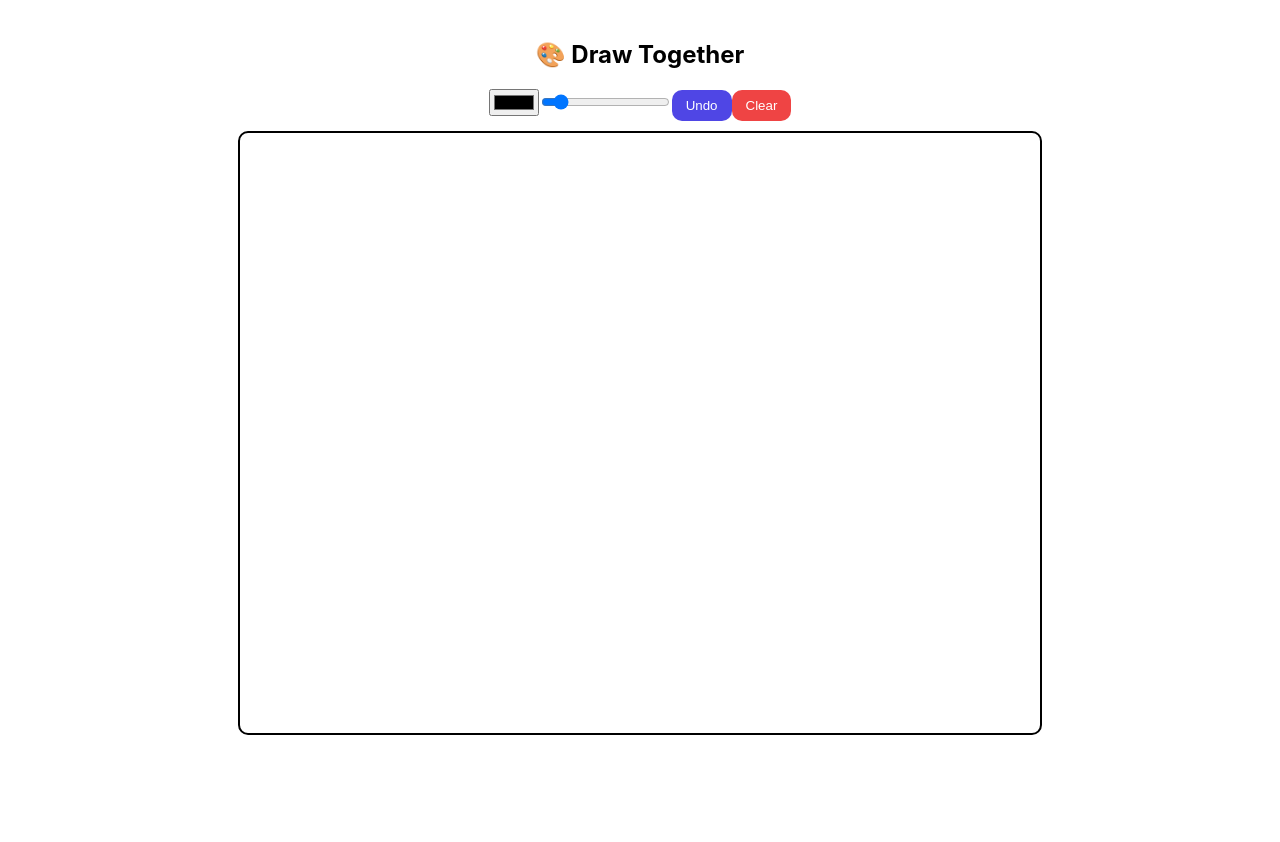
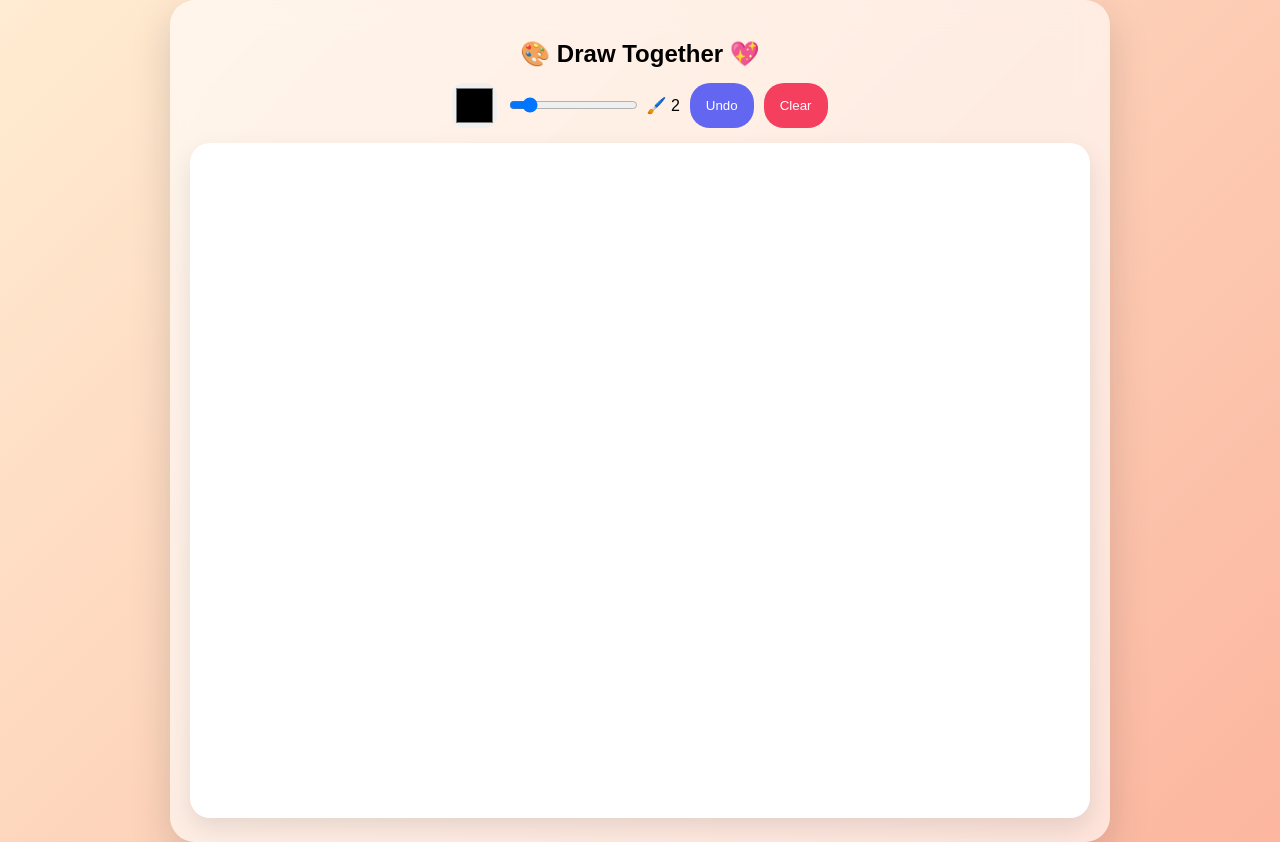
Before and after one commit to Everydaynormlguy/Real-time-draw, a React (Create React App) app in the folder frontend/: page / in a window 1280 px wide. Before the commit the page ends 800 px from the top, so only its background shows below. Built offline with nearby package versions, Linux system fonts and the light colour scheme; no server answers.

Commit message:
updating UI

```diff
--- a/frontend/src/App.js
+++ b/frontend/src/App.js
@@ -13,15 +13,6 @@ function App() {
   const [size, setSize] = useState(2);
   const [, setStrokes] = useState([]);
 
-  const btnStyle = (bg) => ({
-    padding: "8px 14px",
-    borderRadius: "10px",
-    border: "none",
-    background: bg,
-    color: "white",
-    cursor: "pointer",
-  });
-
   useEffect(() => {
     const canvas = canvasRef.current;
     const ctx = canvas.getContext("2d");
@@ -31,7 +22,6 @@ function App() {
 
     socket.emit("join_room", "room1");
 
-    // 🔥 INIT + SYNC
     socket.on("init", (data) => {
       setStrokes(data);
       redrawCanvas(data);
@@ -42,7 +32,6 @@ function App() {
       redrawCanvas(data);
     });
 
-    // 🔥 FIXED LIVE DRAW (SMOOTH)
     socket.on("draw_live", ({ x, y, prevX, prevY, color, size }) => {
       ctx.strokeStyle = color;
       ctx.lineWidth = size;
@@ -115,12 +104,12 @@ function App() {
       lastPoint.current = { x, y };
     };
 
-    // 🖱️ mouse
+    // mouse
     canvas.addEventListener("mousedown", startDrawing);
     canvas.addEventListener("mouseup", stopDrawing);
     canvas.addEventListener("mousemove", draw);
 
-    // 📱 touch
+    // touch
     canvas.addEventListener("touchstart", (e) => {
       e.preventDefault();
       startDrawing(e.touches[0]);
@@ -148,7 +137,6 @@ function App() {
     };
   }, [color, size]);
 
-  // 🔥 PERFECT REDRAW
   const redrawCanvas = (allStrokes) => {
     const canvas = canvasRef.current;
     const ctx = canvas.getContext("2d");
@@ -179,17 +167,89 @@ function App() {
   };
 
   return (
-    <div style={{ textAlign: "center", padding: "20px" }}>
-      <h2>🎨 Draw Together</h2>
+    <div
+      style={{
+        minHeight: "100vh",
+        background: "linear-gradient(135deg, #ffecd2, #fcb69f)",
+        display: "flex",
+        justifyContent: "center",
+        alignItems: "center",
+        fontFamily: "Poppins, sans-serif",
+      }}
+    >
+      <div
+        style={{
+          width: "95%",
+          maxWidth: "900px",
+          background: "rgba(255,255,255,0.6)",
+          backdropFilter: "blur(15px)",
+          borderRadius: "25px",
+          padding: "20px",
+          boxShadow: "0 15px 40px rgba(0,0,0,0.15)",
+          textAlign: "center",
+        }}
+      >
+        <h2 style={{ marginBottom: "15px" }}>
+          🎨 Draw Together 💖
+        </h2>
 
-      <div style={{ marginBottom: "10px" }}>
-        <input type="color" value={color} onChange={(e) => setColor(e.target.value)} />
-        <input type="range" min="1" max="10" value={size} onChange={(e) => setSize(e.target.value)} />
+        <div
+          style={{
+            display: "flex",
+            gap: "10px",
+            justifyContent: "center",
+            flexWrap: "wrap",
+            marginBottom: "15px",
+          }}
+        >
+          <input
+            type="color"
+            value={color}
+            onChange={(e) => setColor(e.target.value)}
+            style={{
+              width: "45px",
+              height: "45px",
+              borderRadius: "12px",
+              border: "none",
+            }}
+          />
 
-        <button onClick={undoLast} style={btnStyle("#4f46e5")}>
+          <div style={{ display: "flex", alignItems: "center" }}>
+            <input
+              type="range"
+              min="1"
+              max="10"
+              value={size}
+              onChange={(e) => setSize(e.target.value)}
+            />
+            <span style={{ marginLeft: "6px" }}>🖌️ {size}</span>
+          </div>
+
+          <button
+            onClick={undoLast}
+            style={{
+              padding: "8px 16px",
+              borderRadius: "20px",
+              border: "none",
+              background: "#6366f1",
+              color: "white",
+              cursor: "pointer",
+            }}
+          >
             Undo
           </button>
-        <button onClick={clearCanvas} style={btnStyle("#ef4444")}>
+
+          <button
+            onClick={clearCanvas}
+            style={{
+              padding: "8px 16px",
+              borderRadius: "20px",
+              border: "none",
+              background: "#f43f5e",
+              color: "white",
+              cursor: "pointer",
+            }}
+          >
             Clear
           </button>
         </div>
@@ -199,11 +259,14 @@ function App() {
           width={800}
           height={600}
           style={{
-          border: "2px solid black",
-          borderRadius: "10px",
+            width: "100%",
+            borderRadius: "20px",
+            background: "white",
+            boxShadow: "0 10px 25px rgba(0,0,0,0.1)",
             touchAction: "none",
           }}
         />
+      </div>
     </div>
   );
 }
```
Lines whose indentation alone changed are shown as unchanged.
